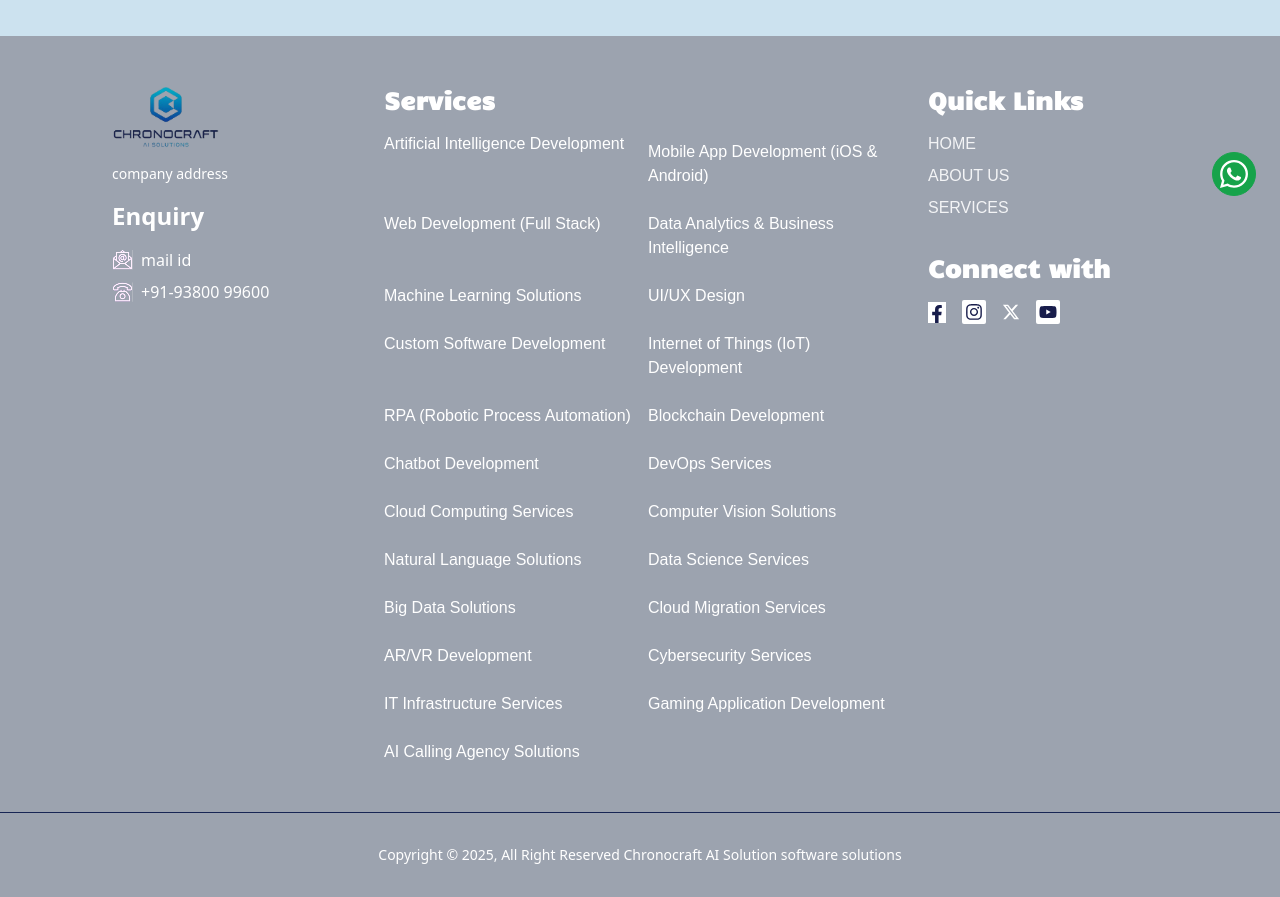
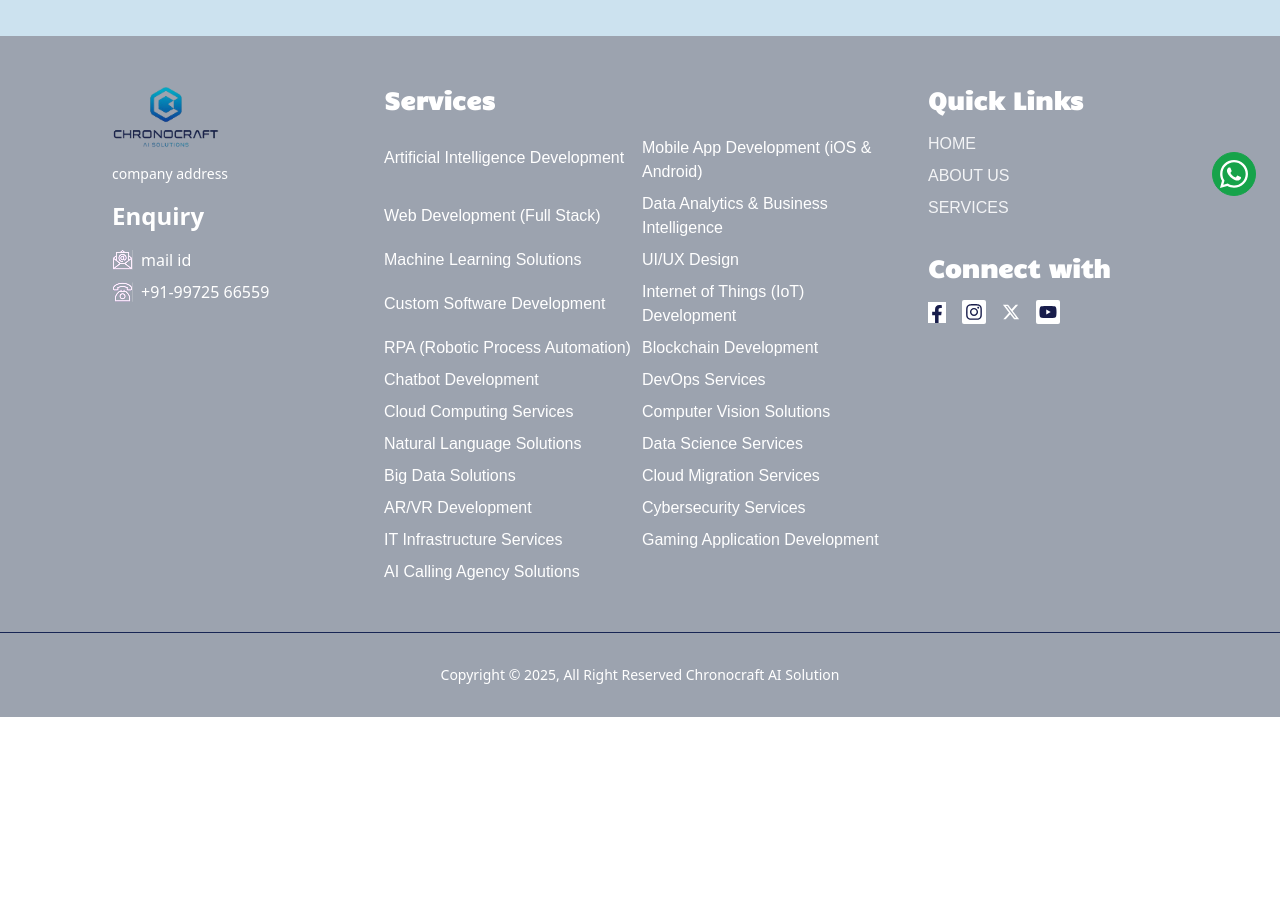
Before and after one commit to remeessalam/chronocraft, a React (Create React App) app: page /thank-you in a window 1280 px wide. Shown: the part 580-1477 px from the top of the page. After the commit the page ends 1297 px from the top, so only its background shows below. Built offline with nearby package versions, Linux system fonts and the light colour scheme; a web font is replaced by a local one.

Commit message:
changes done

```diff
--- a/src/Components/AboutCompany.jsx
+++ b/src/Components/AboutCompany.jsx
@@ -35,7 +35,7 @@ const AboutCompany = () => {
             >
               <div className="mb-1 sm:mb-4 text-common">
                 <span className="text-2xl sm:text-6xl font-bold font-candal">
-                  2
+                  4
                 </span>
                 <span className="text-xl sm:text-4xl font-bold">+</span>
               </div>
--- a/src/Components/AllServices.jsx
+++ b/src/Components/AllServices.jsx
@@ -53,7 +53,7 @@ const ServiceSlider = () => {
             Our Services
           </h3>
           <h2 className="main-heading mb-6 !text-primary" data-aos="fade-up">
-            We Provide the Best IT Solution Services
+            Turning Innovation Into Business Evolution
           </h2>
           <p className="text-gray-600 max-w-3xl mx-auto" data-aos="fade-up">
             At Chronocraft AI Solution, we offer a full range of advanced
--- a/src/Components/HomeBanner.jsx
+++ b/src/Components/HomeBanner.jsx
@@ -18,20 +18,23 @@ const HomeBanner = () => {
           <Scroller />
           <div className="max-w-2xl ">
             <div className="space-y-4">
-              <p data-aos="fade-right" className="text-gray-300">
+              <p
+                data-aos="fade-right"
+                className="text-gray-300 sm:text-3xl font-bold"
+              >
                 Welcome to
               </p>
               <h1
                 data-aos="fade-right"
                 className="main-heading !text-white mb-4"
               >
-                Chronocraft AI Solution Software Solutions
+                Chronocraft AI Solution
               </h1>
               <h2
                 data-aos="fade-right"
                 className="text-2xl font-bold text-white mb-6"
               >
-                Shaping the Future of Innovation
+                Invent worlds evolve minds power the future
               </h2>
               <p data-aos="fade-right" className="text-gray-300 max-w-xl mb-8">
                 At Chronocraft AI Solution, we pride ourselves on being at the
--- a/src/Components/LandingComponents/LandingBanner.jsx
+++ b/src/Components/LandingComponents/LandingBanner.jsx
@@ -22,7 +22,7 @@ const LandingBanner = ({ isWeb }) => {
                 data-aos="fade-right"
                 className="main-heading !text-white mb-4"
               >
-                Chronocraft AI Solution Software Solutions
+                Chronocraft AI Solution
               </h1>
               <h2 data-aos="fade-right" className="text-2xl text-white mb-6">
                 {isWeb
--- a/src/Constant.js
+++ b/src/Constant.js
@@ -86,7 +86,7 @@ export const routes = [
 ];
 export const clientDetails = {
   email: "mail id",
-  phone: "+91-93800 99600",
+  phone: "+91-99725 66559",
   address: "company address",
   facebook: "https://www.facebook.com/",
   instagram: "https://www.instagram.com/",
--- a/src/Layout/Footer.jsx
+++ b/src/Layout/Footer.jsx
@@ -43,12 +43,13 @@ const Footer = () => {
           {/* Services */}
           <div className="w-full md:col-span-2">
             <h2 className="text-2xl font-bold mb-4 font-candal">Services</h2>
-            <ul className="grid md:grid-cols-2 space-y-2 gap-4 font-montserrat">
+            <ul className="grid md:grid-cols-2 space-y-1 gap-1 font-montserrat items-center">
               {updatedServices.map((obj) => (
                 <li key={obj.title}>
                   <Link
                     to={`/service/${obj.path}`}
                     className="hover:text-primary"
+                    style={{ fontFamily: "Arial" }}
                   >
                     {obj.title}
                   </Link>
@@ -111,10 +112,7 @@ const Footer = () => {
 
       {/* Copyright */}
       <div className="text-center mt-12 text-sm border-t py-8 border-blue-950">
-        <p>
-          Copyright © 2025, All Right Reserved Chronocraft AI Solution software
-          solutions
-        </p>
+        <p>Copyright © 2025, All Right Reserved Chronocraft AI Solution</p>
       </div>
     </footer>
   );
```
